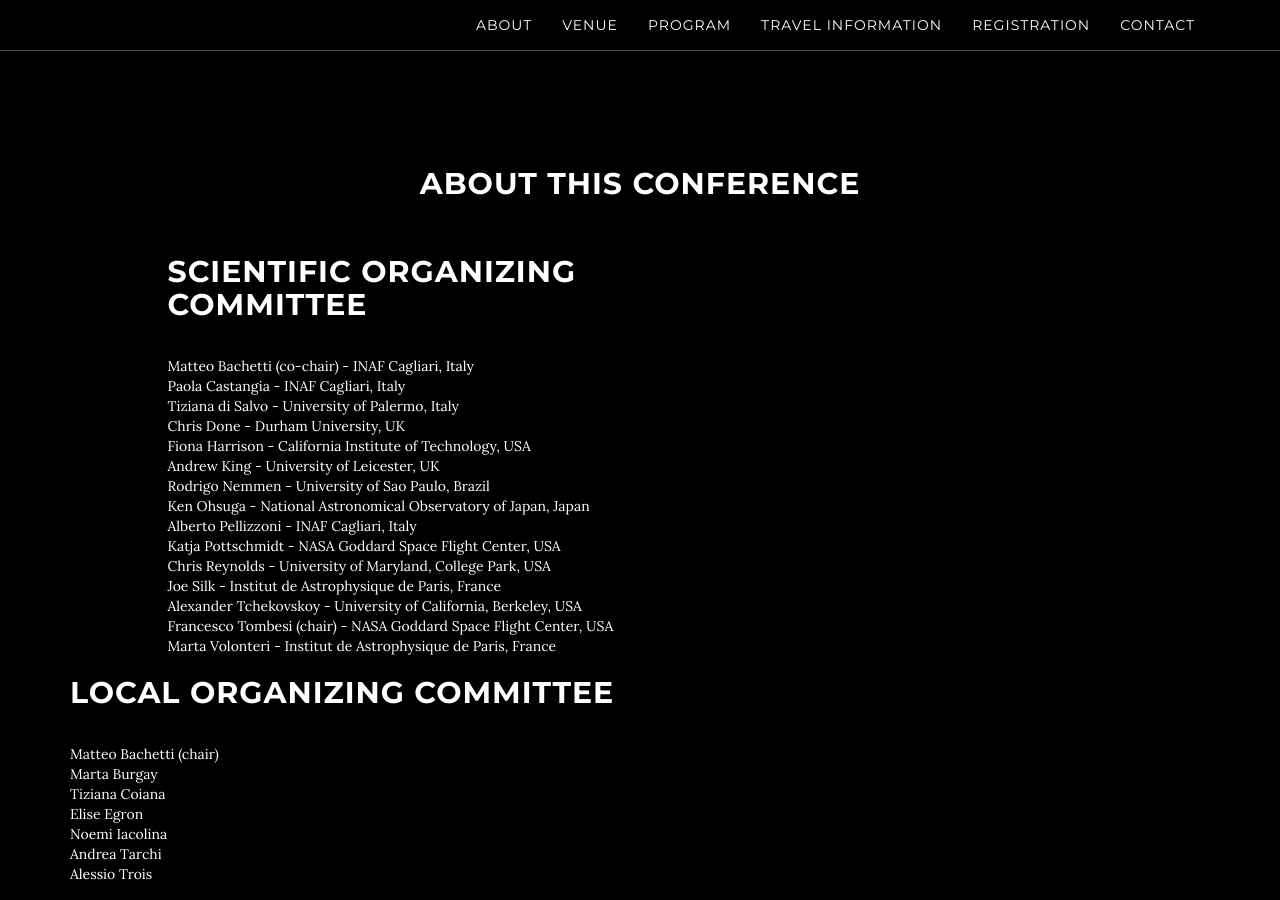
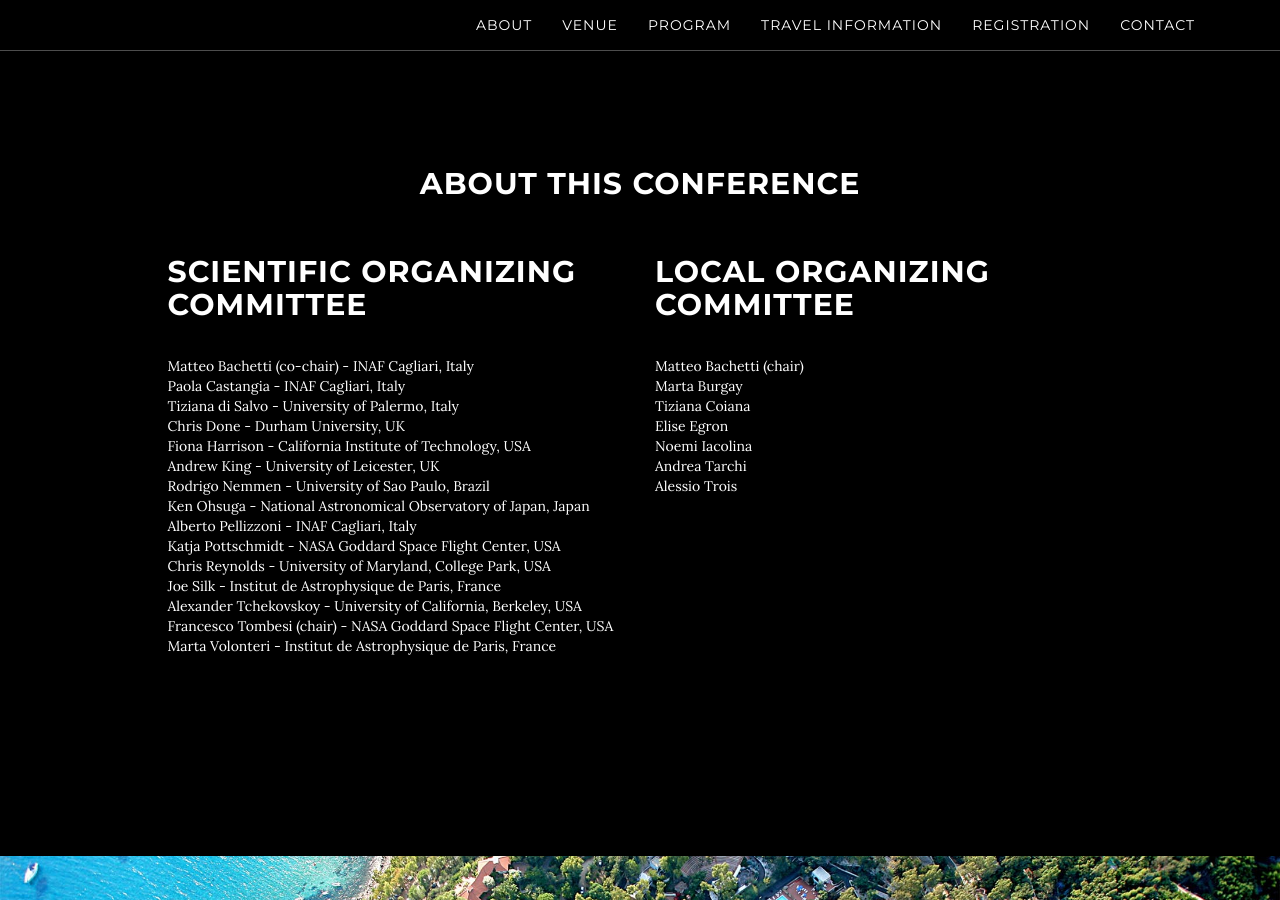
Before and after one commit to breakingthelimits/supereddington2016, a Jekyll site: the page built from index.html, in a window 1280 px wide and 900 px high, scrolled down 933 px. Built offline with Jekyll 4.4.1, drawn with Linux system fonts in a browser that asks for light colours.

Commit message:
Correct layout of #about section

```diff
--- a/_includes/about.html
+++ b/_includes/about.html
@@ -6,7 +6,7 @@
             </div>
         </div>
         <div class="row">
-            <div class="col-md-6 col-lg-offset-1" style='text-align: left'>
+            <div class="col-md-5 col-md-offset-1" style='text-align: left'>
                 </br>
                 <h2>Scientific Organizing Committee</h2>
                 Matteo Bachetti (co-chair) - INAF Cagliari, Italy</br>
@@ -26,7 +26,7 @@
                 Marta Volonteri - Institut de Astrophysique de Paris, France
 
             </div>
-            <div class="col-md-6" style='text-align: left'>
+            <div class="col-md-5" style='text-align: left'>
                                 </br>
                 <h2>Local Organizing Committee</h2>
                 Matteo Bachetti (chair)</br>
```
